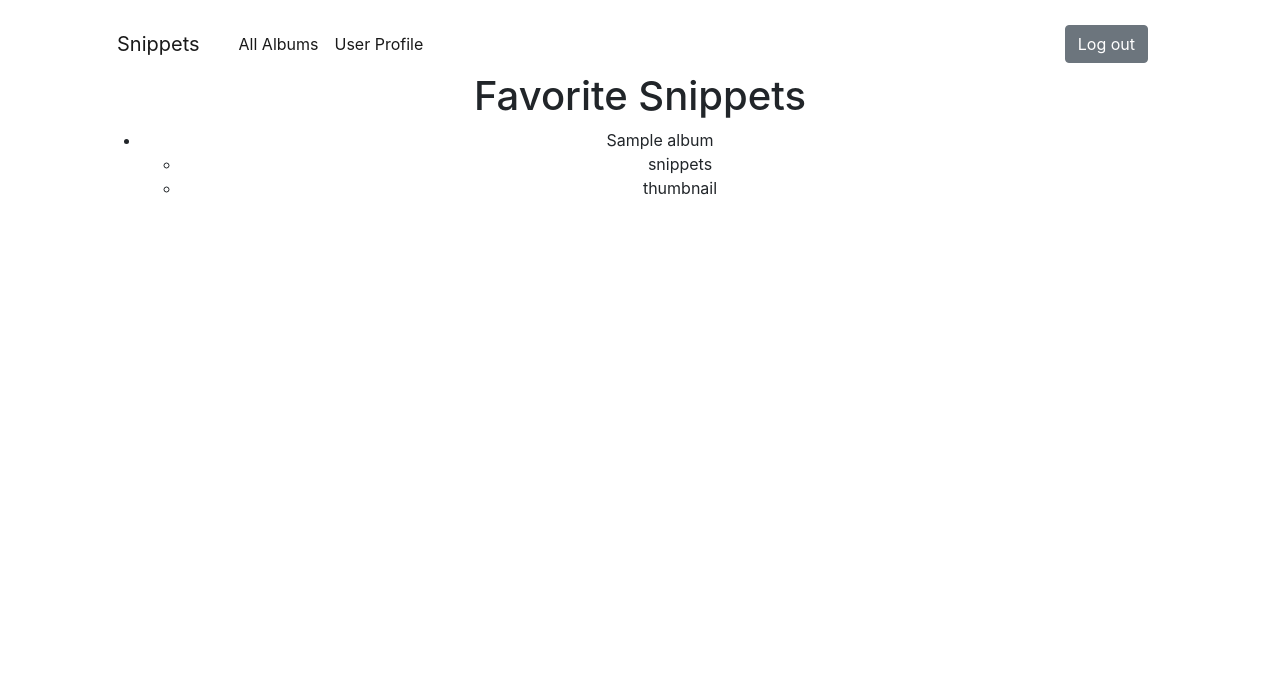
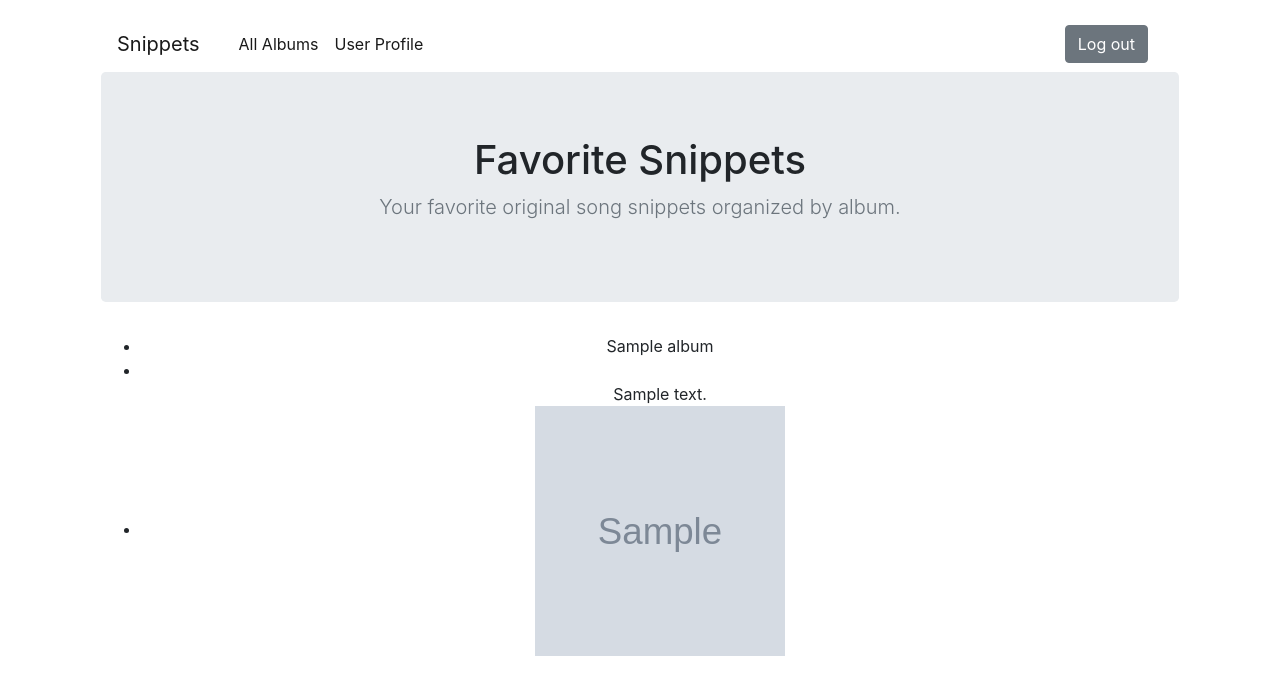
Before and after one commit to dianasch/snippets, a Flask app: page /user/1 in a window 1280 px wide. Shown: the top 695 px of the page. Run offline with Flask 2, Linux system fonts and the light colour scheme; a user stored in the database is signed in; tables that the repository leaves empty hold one stand-in row (values such as "Sample post"); grey boxes marked "Sample" are stand-in pictures; some libraries are stand-ins or nearby versions.

Commit message:
Restructures nested dict and reorganizes Jinja template to display each value individually.

```diff
--- a/templates/user_details.html
+++ b/templates/user_details.html
@@ -40,10 +40,16 @@
 </div>
 </header>
 
-<main role="main" class="inner cover"></main>
+<main role="main" class="inner cover">
+
+    <section class="jumbotron text-center">
+        <div class="container">
+            <h1>Favorite Snippets</h1>
+            <p class="lead text-muted">Your favorite original song snippets organized by album.</p>
+        </div>
+    </section>
+
 {% if current_user.is_authenticated and current_user == user %}
-
-    <h1>Favorite Snippets</h1>
 
     {% if snippets|length > 0 %}
 
@@ -51,12 +57,15 @@
 
         <ul>
             <li>{{ keys }}</li>
+            <li>{% for item in values['snippets'] %}</li>
+                {{ item }}
+                {% endfor %}
+            <li><img src="{{ values['thumbnail'] }}"</li>
             <ul>
-            {% for value in values %}
-            <li>{{ value }}</li>
-            {% endfor %}
+
             </ul>
         </ul>
+
         {% endfor %}
 
     {% else %}
@@ -72,7 +81,7 @@
 {% else %}
 
     <p>Oops! Log in to view your profile!</p>
-    </main>
+</main>
 
 {% endif %}
 
```
